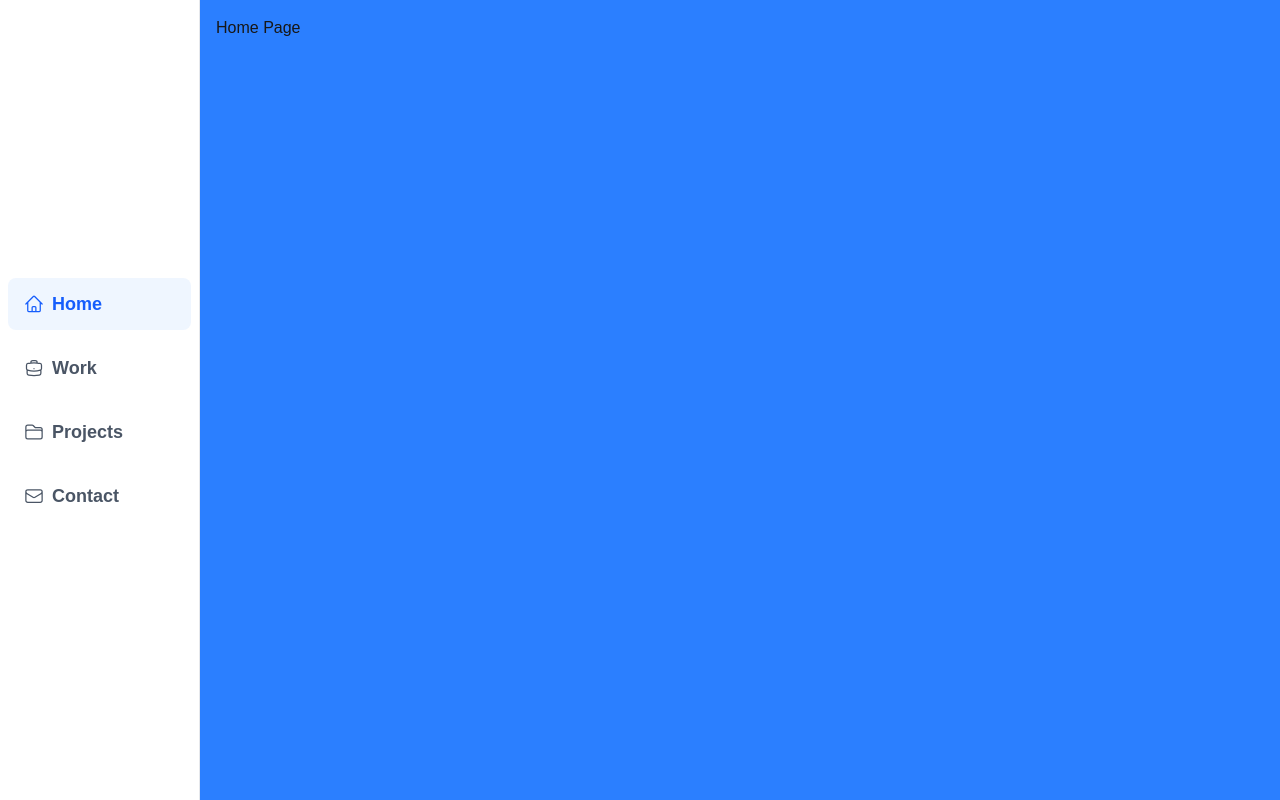
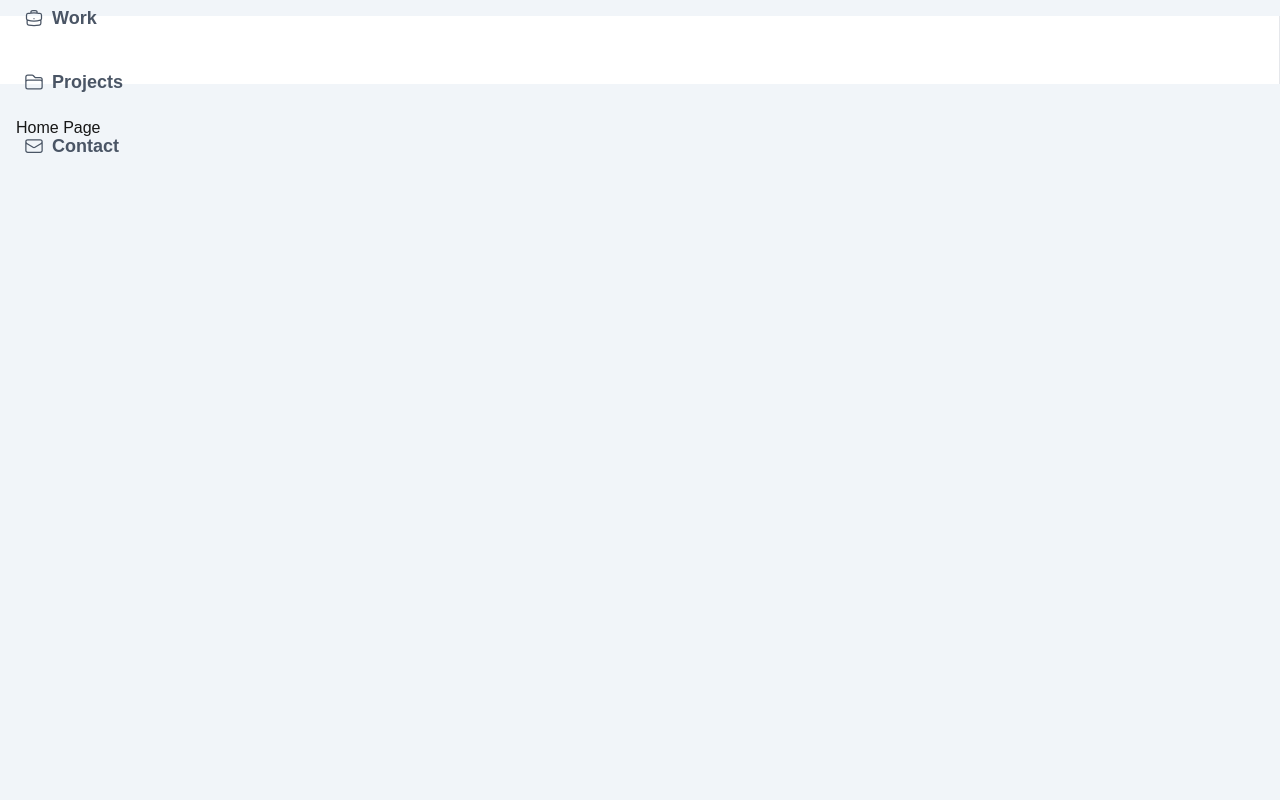
Before and after one commit to Kunal-Bera-11/BuiltByKunal, a Next.js app: page /home in a window 1280 px wide. Built offline with nearby package versions, Linux system fonts and the light colour scheme.

Commit message:
Refactor layout structure to improve responsiveness and organization of navbar components

```diff
--- a/src/app/layout.tsx
+++ b/src/app/layout.tsx
@@ -29,11 +29,20 @@ export default function RootLayout({
         className={`w-[100dvw] h-[100dvh] m-0 p-0`}
       >
         {/* destop navbar at left and mobile navbar at bottom  and main content in the center with responsive design */}
-        <div className="w-full h-full flex flex-col sm:flex-row">
+        {/* <div className="w-full h-full flex flex-col sm:flex-row">
           <div className="w-[200px] h-full hidden sm:block">
             <DesktopNavbar />
           </div>
           <main className="w-full sm:w-[calc(100%-200px)] h-[calc(100%-70px)] sm:h-full bg-blue-500">{children}</main>
+          <div className="w-full h-[70px] sm:hidden">
+            <MobileNavbar />
+          </div>
+        </div> */}
+        <div className="w-full h-full bg-[#F1F5F9] dark:bg-[#0F172A]">
+          <div className="w-full h-[100px] hidden sm:flex justify-center py-4">
+            <DesktopNavbar />
+          </div>
+          <main className="w-full sm:h-[calc(100%-100px)] h-[calc(100%-70px)]">{children}</main>
           <div className="w-full h-[70px] sm:hidden">
             <MobileNavbar />
           </div>
```
